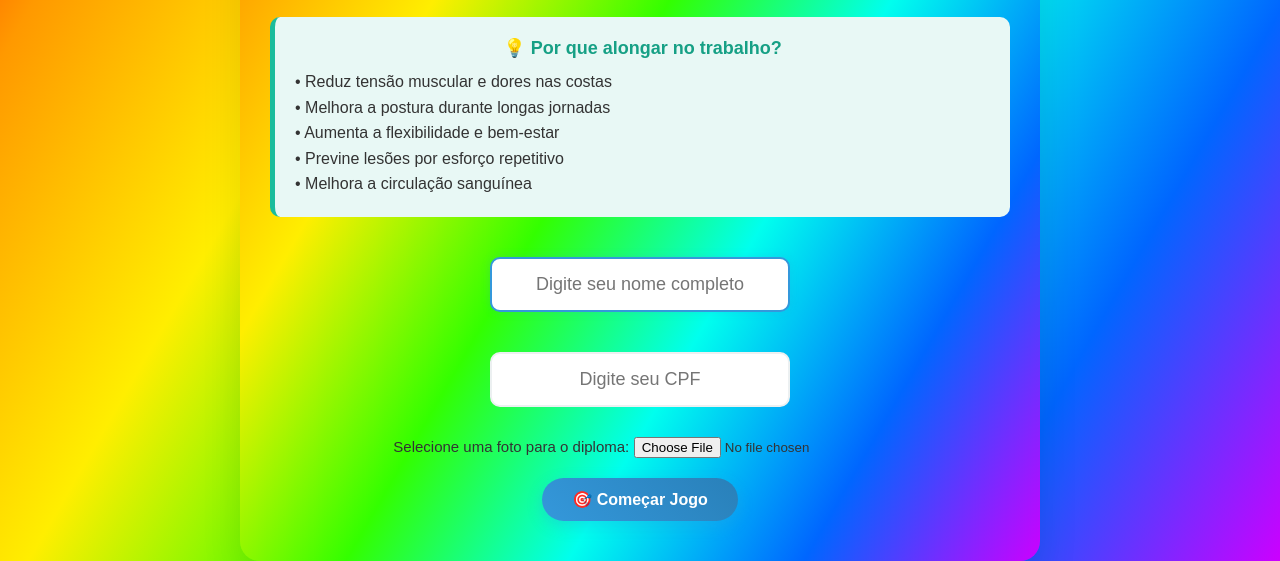
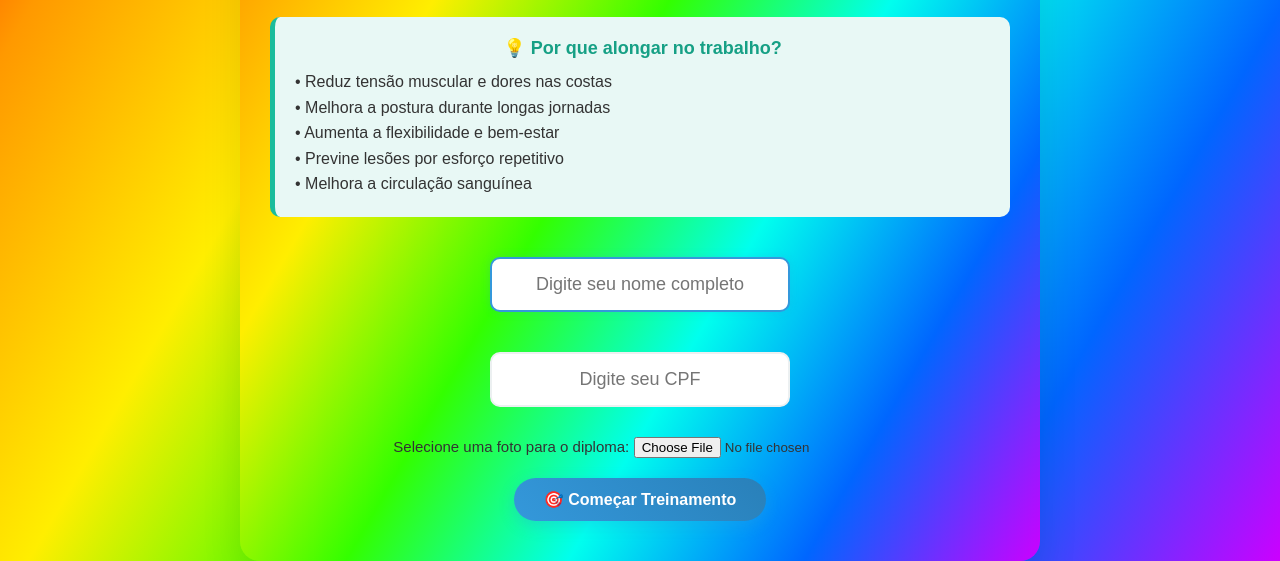
Before and after one commit to adauto710/Diploma-de-Alongar, a plain HTML site: page index.html in a window 1280 px wide. Shown: the part 458-1019 px from the top of the page. Drawn offline with Linux system fonts and the light colour scheme.

Commit message:
Update index.html
jogo para treinamento

```diff
--- a/index.html
+++ b/index.html
@@ -40,7 +40,7 @@
             <label style="font-size:15px;">Selecione uma foto para o diploma:</label>
             <input type="file" id="participant-photo" accept="image/*" style="margin:10px 0;">
             <br>
-            <button class="btn" onclick="startGame()">🎯 Começar Jogo</button>
+            <button class="btn" onclick="startGame()">🎯 Começar Treinamento</button>
         </div>
 
         <!-- Tela do Jogo -->
```
